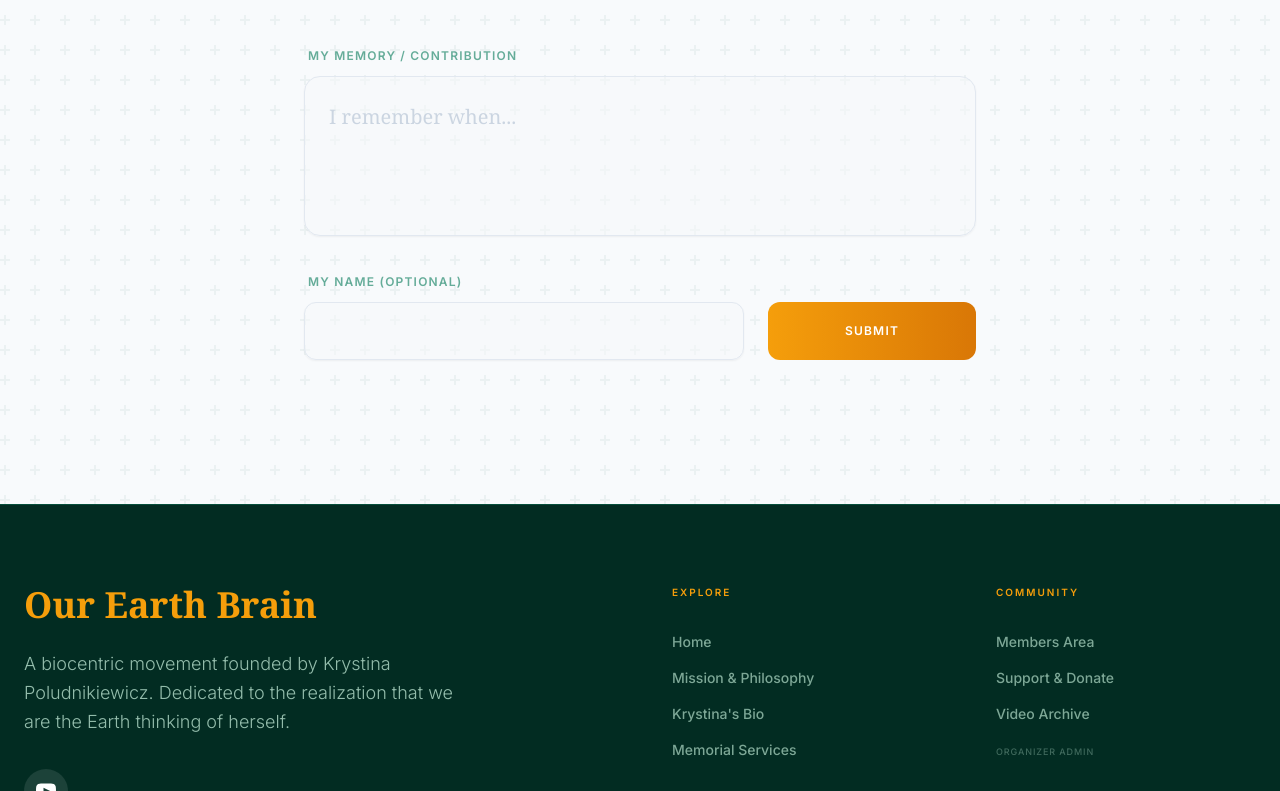
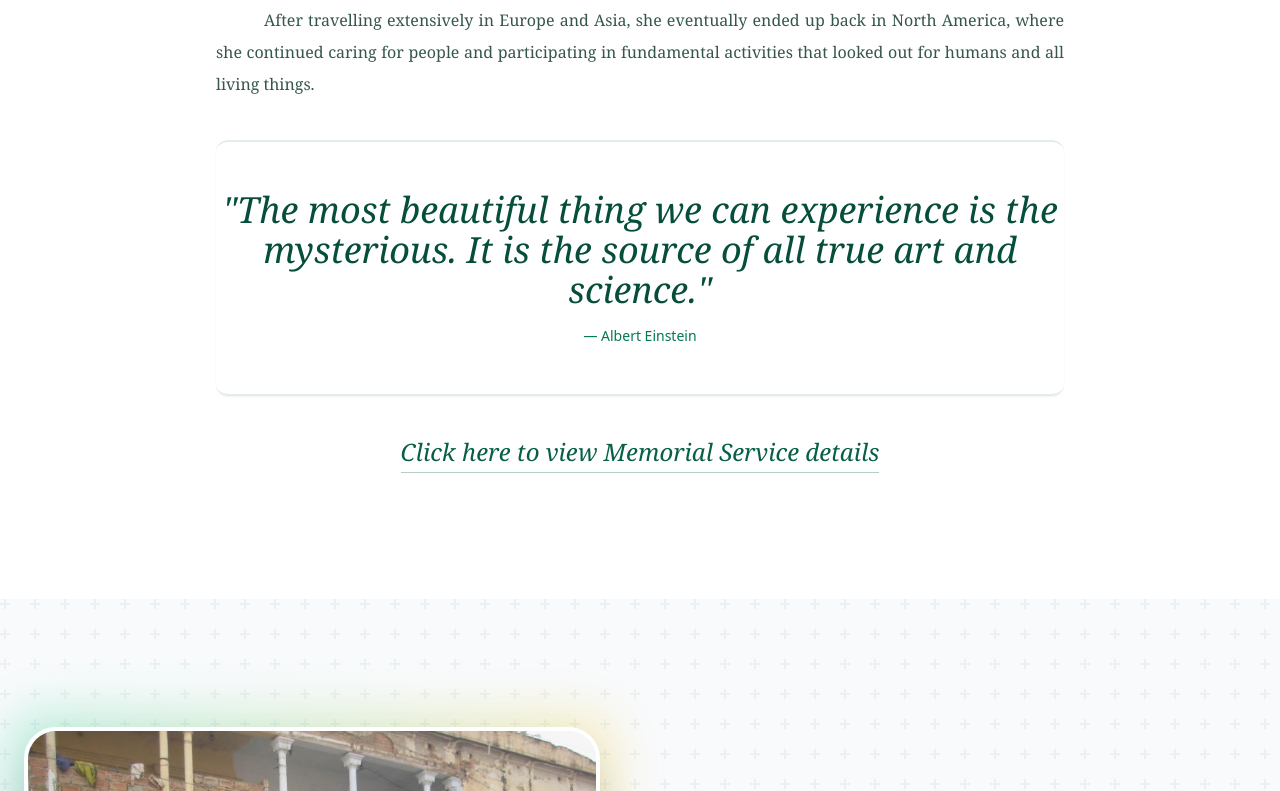
Before and after one commit to infinitist/earthbrain, a React (Vite) app: page /#/bio in a window 1280 px wide. Before the commit this address led to /#/bio. Shown: the part 2009-2800 px from the top of the page. Built offline with nearby package versions, Linux system fonts and the light colour scheme; no server answers.

Commit message:
fix: switch to BrowserRouter and add 404 fallback for clean URLs

```diff
--- a/App.tsx
+++ b/App.tsx
@@ -1,5 +1,5 @@
 import React, { useEffect } from 'react';
-import { HashRouter as Router, Routes, Route, useLocation } from 'react-router-dom';
+import { BrowserRouter as Router, Routes, Route, useLocation } from 'react-router-dom';
 import { motion, AnimatePresence } from 'framer-motion';
 import Layout from './components/Layout';
 import Home from './pages/Home';
--- a/components/Layout.tsx
+++ b/components/Layout.tsx
@@ -38,7 +38,7 @@
           <div className="md:col-span-2">
             <h3 className="font-serif text-4xl font-bold mb-6 text-amber-500">Our Earth Brain</h3>
             <p className="text-emerald-100/70 text-lg leading-relaxed max-w-md font-light">
-              A biocentric movement founded by Krystina Poludnikiewicz. Dedicated to the realization that we are the Earth thinking of herself.
+              Sharing the insights, community projects, and health teachings of Krystina Poludnikiewicz. Dedicated to honest curiosity and the simple value of connecting with the world around us.
             </p>
             <div className="mt-8 flex space-x-4">
               <a href="https://www.youtube.com/@OurEarthBrain" target="_blank" rel="noopener noreferrer" className="bg-white/10 p-3 rounded-full hover:bg-amber-500 hover:text-emerald-950 transition-all">
@@ -51,18 +51,18 @@
             <h4 className="font-bold uppercase tracking-[0.2em] text-[10px] text-amber-500 mb-8">Explore</h4>
             <ul className="space-y-4 text-sm font-medium">
               <li><Link to="/" className="text-emerald-100/60 hover:text-amber-400 transition-colors">Home</Link></li>
-              <li><Link to="/philosophy" className="text-emerald-100/60 hover:text-amber-400 transition-colors">Mission & Philosophy</Link></li>
-              <li><Link to="/bio" className="text-emerald-100/60 hover:text-amber-400 transition-colors">Krystina's Bio</Link></li>
-              <li><Link to="/memorial" className="text-emerald-100/60 hover:text-amber-400 transition-colors">Memorial Services</Link></li>
+              <li><Link to="/memorial" className="text-emerald-100/60 hover:text-amber-400 transition-colors">Memorial</Link></li>
+              <li><Link to="/philosophy" className="text-emerald-100/60 hover:text-amber-400 transition-colors">Philosophy</Link></li>
+              <li><Link to="/bio" className="text-emerald-100/60 hover:text-amber-400 transition-colors">Bio</Link></li>
             </ul>
           </div>
 
           <div>
             <h4 className="font-bold uppercase tracking-[0.2em] text-[10px] text-amber-500 mb-8">Community</h4>
             <ul className="space-y-4 text-sm font-medium">
-              <li><Link to="/members" className="text-emerald-100/60 hover:text-amber-400 transition-colors">Members Area</Link></li>
-              <li><Link to="/support" className="text-emerald-100/60 hover:text-amber-400 transition-colors">Support & Donate</Link></li>
-              <li><Link to="/archive" className="text-emerald-100/60 hover:text-amber-400 transition-colors">Video Archive</Link></li>
+              <li><Link to="/members" className="text-emerald-100/60 hover:text-amber-400 transition-colors">Members</Link></li>
+              <li><Link to="/archive" className="text-emerald-100/60 hover:text-amber-400 transition-colors">Archive</Link></li>
+              <li><Link to="/support" className="text-emerald-100/60 hover:text-amber-400 transition-colors">Support</Link></li>
               <li><Link to="/admin" className="text-emerald-100/30 hover:text-amber-400 transition-colors text-[9px] uppercase tracking-widest">Organizer Admin</Link></li>
             </ul>
           </div>
--- a/pages/Home.tsx
+++ b/pages/Home.tsx
@@ -95,7 +95,7 @@
               She was a nurse, an educator, a writer of both prose and poetry, a creative gift giver, an explorer of religions and cultures, a human social justice activist, animal rights activist, and she left a mark wherever she went and on whomever she met. She loved learning new things and had a passion for languages. Her mother tongue was English, but she spoke reasonable French and Hindi (which would shock the rickshaw drivers in India and any Hindus elsewhere in the world that she would strike up a conversation with). She was currently learning to read and write Punjabi. Her favorite books were <em className="text-emerald-800">'A Course in Miracles'</em> and the dictionary, and she loved playing with words (eg., significance- a sign if I can see).
             </p>
             <p className="indent-12">
-              Her life goal was a <strong className="text-amber-700">new world order</strong> where people shared all 'things' and resources, and to that end she wrote her manifesto, called <em className="text-emerald-800">"Integrating Celebrating"</em> in 2017.
+              Her life goal was a <strong className="text-amber-700">culture of sharing</strong> where people connected through mutual support and shared resources, and to that end she wrote her manifesto, called <em className="text-emerald-800">"Integrating Celebrating"</em> in 2017.
             </p>
             <p className="indent-12">
               Krystina travelled extensively in India and ended up in <strong className="text-emerald-800">Varanasi</strong> for about 11 years, participating in the running of a health care clinic in a slum. Other activities included creating a collective of the NGOs in the area for resource sharing and working to emancipate the untouchable caste using information. Her favorite project was the <em className="text-amber-700">'After School Fun School'</em> for the children of the slums.
@@ -106,8 +106,9 @@
 
             <div className="py-12 text-center bg-white/60 rounded-xl my-10 border-y-2 border-emerald-900/10 shadow-sm">
               <p className="font-serif text-3xl md:text-4xl text-emerald-900 italic m-0">
-                "Throughout her life, her smile would truly light up a room."
+                "The most beautiful thing we can experience is the mysterious. It is the source of all true art and science."
               </p>
+              <footer className="text-sm mt-4 text-emerald-700 font-sans not-italic">— Albert Einstein</footer>
             </div>
 
             <div className="mt-12 text-center">
@@ -174,9 +175,9 @@
           >
             <span className="text-amber-400 text-6xl font-serif block mb-8">"</span>
             <blockquote className="font-serif text-3xl md:text-5xl italic mb-10 max-w-4xl mx-auto leading-tight text-emerald-50">
-              The Earth does not belong to us; we belong to the Earth. Our thoughts are her neurons. Our actions are her heartbeat.
+              "The goal of life is to make your heartbeat match the beat of the universe, to match your nature with Nature."
             </blockquote>
-            <cite className="font-bold uppercase tracking-[0.3em] text-sm text-amber-500 block">— Krystina P.</cite>
+            <footer className="font-bold uppercase tracking-[0.3em] text-sm text-amber-500 block">— Joseph Campbell</footer>
           </motion.div>
         </div>
       </section>
--- a/pages/Philosophy.tsx
+++ b/pages/Philosophy.tsx
@@ -45,8 +45,8 @@
     critique: 'https://images.unsplash.com/photo-1518495973542-4542c06a5843?w=800&q=80',
     biology: 'https://images.unsplash.com/photo-1470071459604-3b5ec3a7fe05?w=800&q=80',
     mysticism: 'https://images.unsplash.com/photo-1502082553048-f009c37129b9?w=800&q=80',
-    solidarity: 'https://images.unsplash.com/photo-1502082553048-f009c37129b9?w=800&q=80',
-    library: 'https://images.unsplash.com/photo-1441974231531-c6227db76b6e?w=800&q=80',
+    solidarity: 'https://images.unsplash.com/photo-1490730141103-6cac27aaab94?w=800&q=80',
+    library: 'https://images.unsplash.com/photo-1507842217343-583bb7270b66?w=800&q=80',
   };
 
   const ImageWithLoader = ({ src, alt, className }: { src: string, alt: string, className?: string }) => (
@@ -294,12 +294,11 @@
                       By choosing simplicity—whether it's through a "visual fast" or just turning down the volume of modern media—we return our attention to what matters. It's about seeing the structure of life clearly, without the "sugar" that usually clouds our vision.
                     </p>
 
-                    <div className="flex flex-col items-center py-16 bg-emerald-950 rounded-[4rem] border border-emerald-900 my-16 shadow-2xl">
-                      <div className="flex gap-10 mb-12">
-                        <div className="w-20 h-20 bg-white border-2 border-slate-300 rounded-full shadow-2xl animate-pulse" />
-                        <div className="w-20 h-20 bg-black rounded-full shadow-2xl" />
-                      </div>
-                      <p className="font-black uppercase tracking-[0.6em] text-[12px] text-amber-500">#BlackAndWhiteWillUnite</p>
+                    <div className="flex flex-col items-center py-16 bg-emerald-950 rounded-[4rem] border border-emerald-900 my-16 shadow-2xl px-12">
+                      <p className="font-serif italic text-2xl text-white text-center leading-relaxed mb-6">
+                        "Nature is a language; try to learn the alphabet before you try to write the poetry."
+                      </p>
+                      <footer className="text-sm text-amber-500 font-sans not-italic text-center">— Krystina P.</footer>
                     </div>
                   </div>
                 </div>
@@ -360,7 +359,7 @@
           <motion.div initial={{ opacity: 0 }} whileInView={{ opacity: 1 }} transition={{ duration: 1.5 }}>
             <span className="text-amber-500 text-8xl font-serif mb-[-2rem] block opacity-20">“</span>
             <blockquote className="font-serif text-3xl md:text-5xl text-emerald-950 italic mb-12 leading-snug tracking-tight">
-              "We've spent too much time thinking we're separate. It's time to realize we're all in this together, for the good of everyone."
+              "When we return our attention to nature, we return to the parts of ourselves we once thought were separate. We aren't just visiting; we are coming home."
             </blockquote>
             <p className="font-black uppercase tracking-[0.6em] text-[12px] text-amber-600 mb-2">— Krystina P.</p>
             <p className="text-[10px] font-bold uppercase tracking-[0.4em] text-slate-300">Activist & Friend</p>
```
